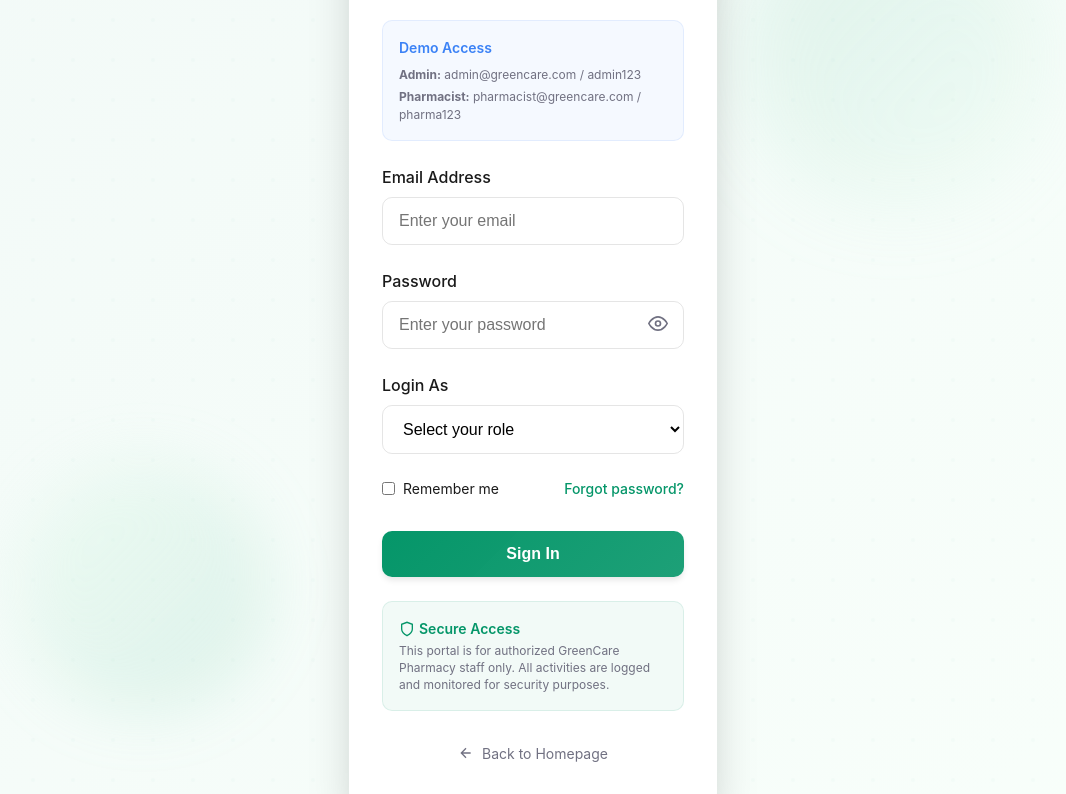
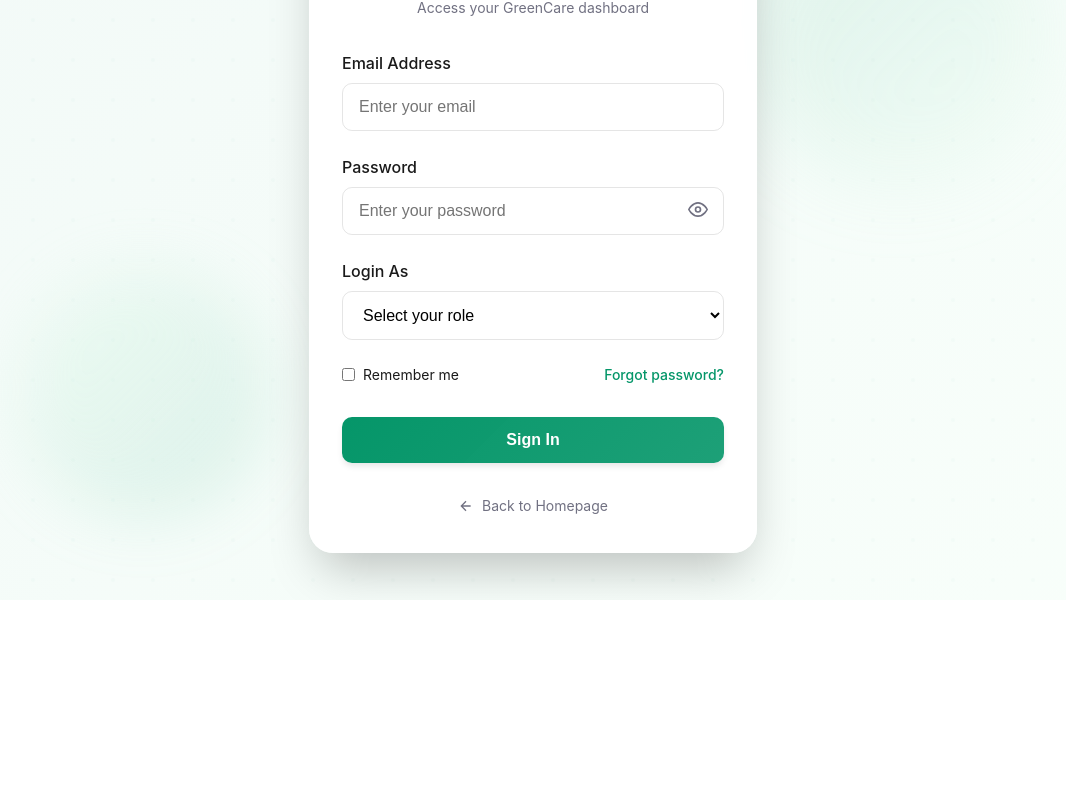
Before and after one commit to jabowambere/pharmacyinventory, a plain HTML site: page login.html in a window 1280 px wide. Shown: the part 200-994 px from the top of the page, without its empty margins (107-1173 px from the left). After the commit the page ends 800 px from the top, so only its background shows below. Drawn offline with Linux system fonts and the light colour scheme.

Commit message:
login.html

```diff
--- a/login.html
+++ b/login.html
@@ -50,7 +50,7 @@
                 position: relative;
                 z-index: 1;
                 width: 100%;
-            max-width: 400px;
+                max-width: 480px;
                 margin: 0 auto;
                 padding: 0 1rem;
             }
@@ -60,9 +60,14 @@
                 backdrop-filter: blur(10px);
                 border: 1px solid rgba(255, 255, 255, 0.2);
                 border-radius: 1.5rem;
-            padding: 3rem 2rem;
+                padding: 2rem;                 /* slightly reduced, still spacious */
                 box-shadow: 0 25px 50px -12px rgba(0, 0, 0, 0.25);
+                max-width: 450px;              /* narrower card */
+                max-height: auto;             /* shorter card */
+                                /* keep responsive */
             }
+
+
 
         .login-header {
             text-align: center;
@@ -312,11 +317,11 @@
                 </div>
 
                 <!-- Demo Credentials -->
-                <div class="demo-credentials">
+                <!-- <div class="demo-credentials">
                     <div class="demo-title">Demo Access</div>
                     <div class="demo-item"><strong>Admin:</strong> admin@greencare.com / admin123</div>
                     <div class="demo-item"><strong>Pharmacist:</strong> pharmacist@greencare.com / pharma123</div>
-                </div>
+                </div> -->
 
                 <form onsubmit="handleStaffLogin(event)">
                     <div class="form-group">
@@ -359,7 +364,7 @@
                     <button type="submit" class="login-btn">Sign In</button>
                 </form>
 
-                <div class="security-notice">
+                <!-- <div class="security-notice">
                     <div class="security-notice-title">
                         <svg width="16" height="16" viewBox="0 0 24 24" fill="none" stroke="currentColor" stroke-width="2">
                             <path d="M12 22s8-4 8-10V5l-8-3-8 3v7c0 6 8 10 8 10z"/>
@@ -370,7 +375,7 @@
                         This portal is for authorized GreenCare Pharmacy staff only.
                         All activities are logged and monitored for security purposes.
                     </p>
-                </div>
+                </div> -->
 
                 <div class="back-home">
                     <a href="index.html">
```
Lines whose indentation alone changed are shown as unchanged.
